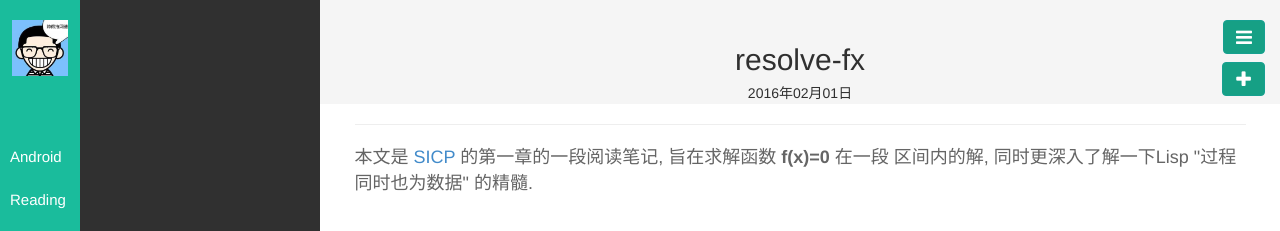
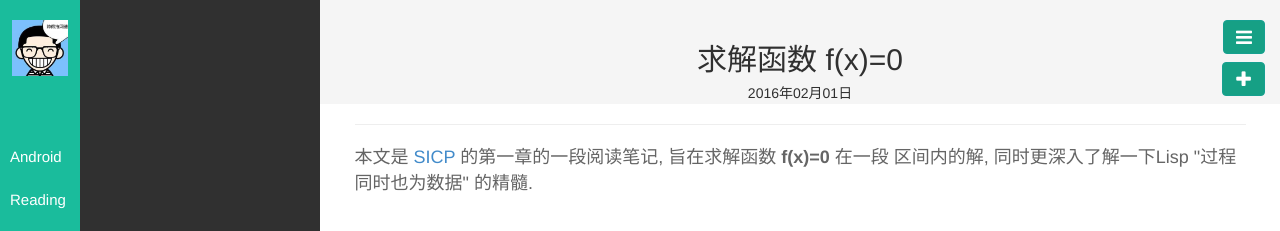
Before and after one commit to byrlx/byrlx.github.io, a Jekyll site: the page built from _posts/Lisp/2016-02-01-resolve-fx.html, in a window 1280 px wide. Shown: the top 231 px of the page. Built offline with Jekyll 4.4.1, drawn with Linux system fonts in a browser that asks for light colours; Markdown is read by kramdown in place of the engine named in the settings.

Commit message:
update blog

```diff
--- a/_posts/Lisp/2016-02-01-resolve-fx.html
+++ b/_posts/Lisp/2016-02-01-resolve-fx.html
@@ -1,6 +1,6 @@
 ---
 layout: post
-title: resolve-fx
+title: 求解函数 f(x)=0
 categories: [Lisp]
 tags: [Lisp, Emacs]
 ---
--- a/org/Lisp/2016-02-01-resolve-fx.org
+++ b/org/Lisp/2016-02-01-resolve-fx.org
@@ -8,7 +8,7 @@
 #+BEGIN_HTML
 ---
 layout: post
-title: resolve-fx
+title: 求解函数 f(x)=0
 categories: [Lisp]
 tags: [Lisp, Emacs]
 ---
```
